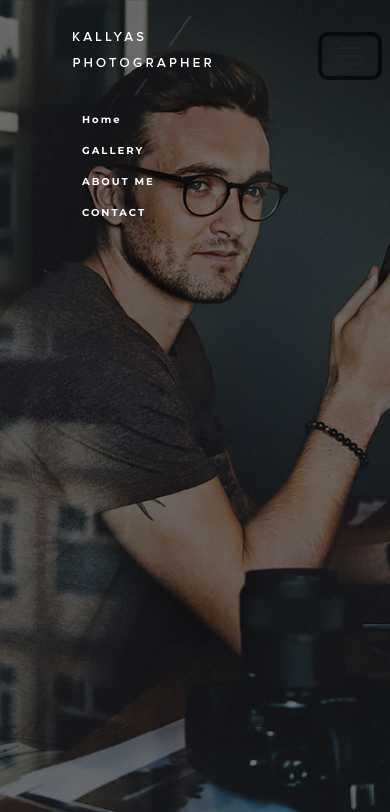
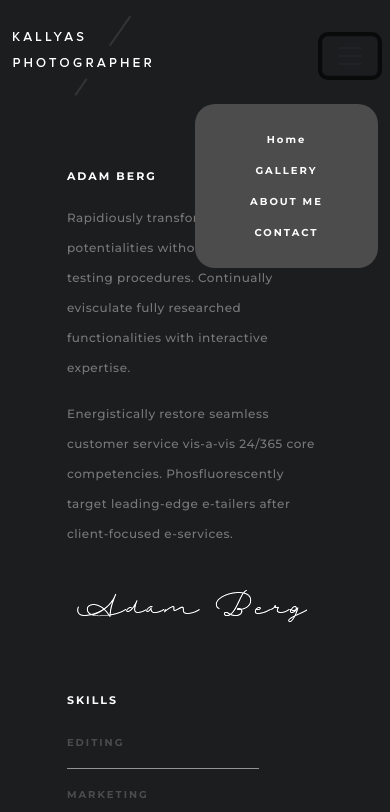
Before and after one commit to shimanto-sarkar/PhotoGallery, a plain HTML site: page about.html in a window 390 px wide. Both pictures are taken after a click on the button "Toggle navigation". Shown: the top 812 px of the page. Drawn offline with nearby package versions, Linux system fonts and the light colour scheme.

Commit message:
responsive fix

```diff
--- a/css/style.css
+++ b/css/style.css
@@ -17,17 +17,10 @@ a{
     display: inline-block;
 }
 
-
 /* =============== navbar start ======================= */
 .navbar{
     background-color: transparent;
-    position: fixed;
-    top: 0;
-    left: 60px;
-    margin-right: 60px;
-    z-index: 10000;
 }
-
 .navbar ul li {
     padding: 0 10px;
 }
@@ -42,7 +35,14 @@ a{
     color: #686868 !important;
 }
 
-
+.navbar .navbar_row{
+    padding: 0 30px;
+    width: 1770px !important;
+    height: 160px;
+    margin: 0 auto;
+    display: flex;
+    align-items: center;
+}
 /* =============== navbar end ======================= */
 
 
@@ -212,3 +212,13 @@ a{
         }
 
     }
+    @media (max-width: 991px){
+        .navbar ul{
+            width: 50%;
+            align-items: center;
+            background-color: #4c4c4c;
+            padding-top: 20px;
+            padding-bottom: 20px;
+            border-radius: 20px;
+        }
+    }
--- a/pages/about/about.css
+++ b/pages/about/about.css
@@ -23,10 +23,6 @@ body{
 /* =============== navbar start ======================= */
 .navbar{
     background-color: transparent;
-    position: fixed;
-    top: 0;
-    left: 60px;
-    z-index: 10000;
 }
 .navbar ul li {
     padding: 0 10px;
@@ -185,16 +181,26 @@ body{
 }
 
 
+/* =============== banner end ===================== */
 
+@media (max-width: 991px){
+    #banner .row{
+        flex-direction: column-reverse;
+        margin-top: 100px;
+    }
+    #banner .text{
+        margin-bottom: 50px;
+    }
+    #banner .text .signature{
+        margin-left: 10px;
+    }
+    .navbar ul{
+        width: 50%;
+        align-items: center;
+        background-color: #4c4c4c;
+        padding-top: 20px;
+        padding-bottom: 20px;
+        border-radius: 20px;
+    }
 
-
-
-
-
-
-
-
-
-
-
-/* =============== banner end ===================== */
+}
--- a/pages/gallery/gallery.css
+++ b/pages/gallery/gallery.css
@@ -158,6 +158,8 @@ body{
 
 /* ================ footer part ==================== */
 
+/* ============= back to top button ===================== */
+
 #button {
     display: inline-block;
     background-color: #555;
@@ -194,3 +196,30 @@ body{
     opacity: 1;
   visibility: visible;
 }
+
+/* ============= back to top button ===================== */
+
+/* ============ responsive ==================== */
+
+@media (max-width: 991px){
+    #banner .img{
+        margin: auto;
+    }
+    .navbar ul{
+        width: 50%;
+        align-items: center;
+        background-color: #4c4c4c;
+        padding-top: 20px;
+        padding-bottom: 20px;
+        border-radius: 20px;
+    }
+}
+
+@media (max-width: 1199px){
+    #banner .img{
+        width: 90%;
+    }
+    #banner .row{
+        row-gap: 0;
+    }
+}
```
Also changed, not shown: index.html (+4 -4 lines). Lines whose indentation alone changed are shown as unchanged.
